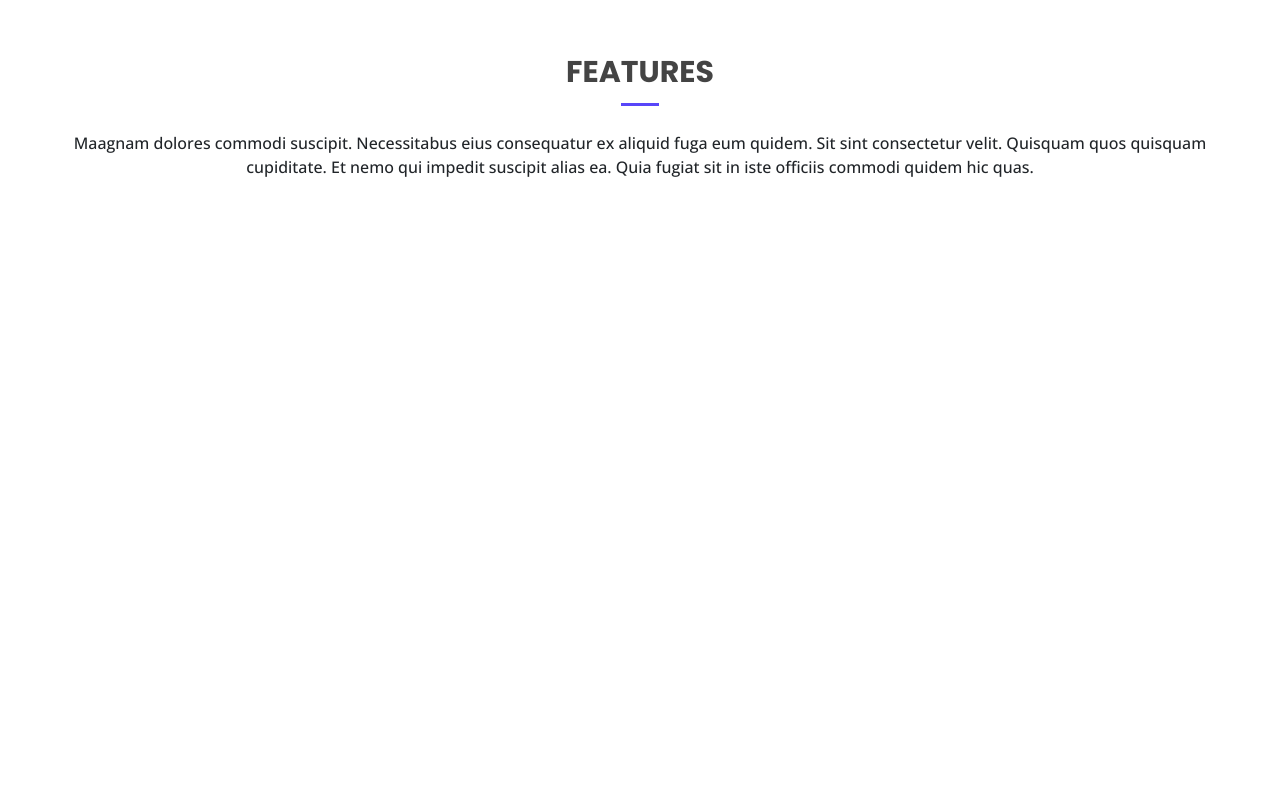
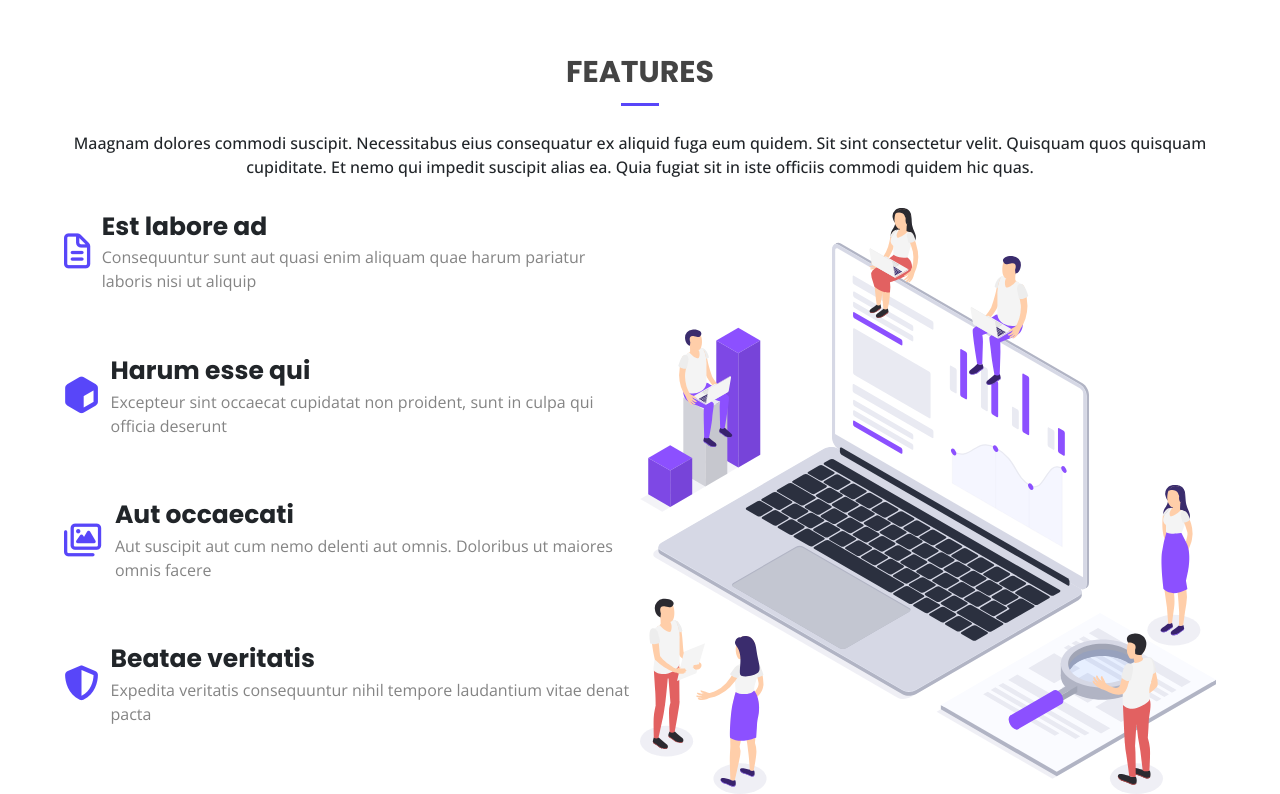
Before and after one commit to robindkns/ProjetDOM, a website: page index.html in a window 1280 px wide. Shown: the part 2673-3467 px from the top of the page. Before the commit the page ends 2868 px from the top, so only its background shows below. Drawn offline with nearby package versions, Linux system fonts and the light colour scheme.

Commit message:
Pause de 10h 2e jour

```diff
--- a/index.html
+++ b/index.html
@@ -104,6 +104,39 @@
     <section class="features">
         <h2 id="h2Features">FEATURES</h2>
         <p id="pFeatures">Maagnam dolores commodi suscipit. Necessitabus eius consequatur ex aliquid fuga eum quidem. Sit sint consectetur velit. Quisquam quos quisquam cupiditate. Et nemo qui impedit suscipit alias ea. Quia fugiat sit in iste officiis commodi quidem hic quas.</p>
+        <div class="divFeat">
+            <div class="featuresBox">
+                <div class="feat">
+                    <i class="fa-regular fa-file-lines" style="color: #5846F9;" id="iFeatures"></i>
+                    <div class="txtFeatures">
+                        <span class="spanFeatures">Est labore ad</span>
+                        <p class="pFeaturesBox">Consequuntur sunt aut quasi enim aliquam quae harum pariatur laboris nisi ut aliquip</p>
+                    </div>
+                </div>
+                <div class="feat">
+                    <i class="fa-solid fa-cube" style="color: #5846F9;" id="iFeatures"></i>
+                    <div class="txtFeatures">
+                        <span class="spanFeatures">Harum esse qui</span>
+                        <p class="pFeaturesBox">Excepteur sint occaecat cupidatat non proident, sunt in culpa qui officia deserunt</p>
+                    </div>
+                </div>
+                <div class="feat">
+                    <i class="fa-regular fa-images" style="color: #5846F9;" id="iFeatures"></i>
+                    <div class="txtFeatures">
+                        <span class="spanFeatures">Aut occaecati</span>
+                        <p class="pFeaturesBox">Aut suscipit aut cum nemo delenti aut omnis. Doloribus ut maiores omnis facere</p>
+                    </div>
+                </div>
+                <div class="feat">
+                    <i class="fa-solid fa-shield-halved" style="color: #5846F9;" id="iFeatures"></i>
+                    <div class="txtFeatures">
+                        <span class="spanFeatures">Beatae veritatis</span>
+                        <p class="pFeaturesBox">Expedita veritatis consequuntur nihil tempore laudantium vitae denat pacta</p>
+                    </div>
+                </div>
+            </div>
+            <img src="./public/img/features.svg" alt="imgFeatures" id="imgFeatures">
+        </div>
     </section>
 
     <script src="./public/js/main.js"></script>
--- a/public/src/sass/modules/_features.sass
+++ b/public/src/sass/modules/_features.sass
@@ -20,3 +20,39 @@
     text-align: center
     width: 90%
     font-weight: 500
+
+.divFeat
+    display: flex
+    width: 90%
+    justify-content: center
+    margin-top: 1%
+
+.feat
+    display: flex
+    align-items: center
+    gap: 2%
+
+.txtFeatures
+    display: flex
+    justify-content: center
+    flex-direction: column
+
+.featuresBox
+    width: 50%
+    display: flex
+    flex-direction: column
+    gap: 10%
+
+.pFeaturesBox
+    margin-bottom: 0px
+    color: #848484
+
+.spanFeatures
+    font-weight: bolder
+    font-size: 25px
+
+#iFeatures
+    font-size: 35px
+
+#imgFeatures
+    width: 50%
--- a/public/src/sass/modules/_fonts.sass
+++ b/public/src/sass/modules/_fonts.sass
@@ -7,6 +7,7 @@
 @import url('https://unpkg.com/css.gg@2.0.0/icons/css/screen.css')
 @import url('https://unpkg.com/css.gg@2.0.0/icons/css/organisation.css')
 @import url('https://unpkg.com/css.gg@2.0.0/icons/css/coffee.css')
+@import url('https://unpkg.com/css.gg@2.0.0/icons/css/file-document.css')
 
 //Body - Open Sans
 //Titres - Poppins
@@ -32,3 +33,6 @@ h2
 
 #h2Service
     font-family: 'Poppins', sans-serif
+
+.spanFeatures
+    font-family: 'Poppins', sans-serif
```
Also changed, not shown: public/css/app.css, 1 other file.
